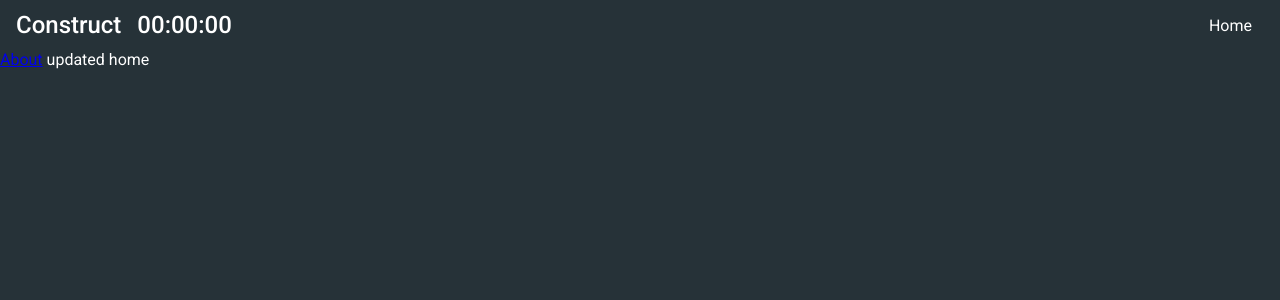
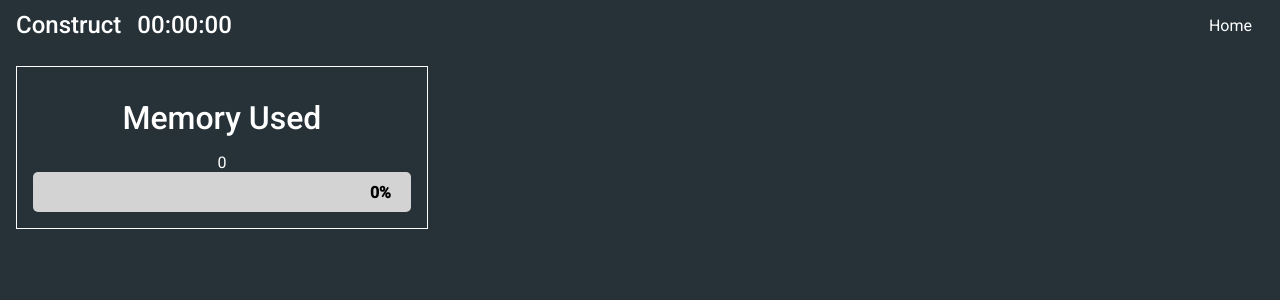
Before and after one commit to MichealPearce/potential-memory, a Vue app in the folder client/: page / in a window 1280 px wide. Shown: the top 300 px of the page. Built offline with nearby package versions, Linux system fonts and the light colour scheme; no server answers.

Commit message:
Style #1 - added Memory usage component

```diff
--- /dev/null
+++ b/client/src/components/Data/Memory.vue
@@ -0,0 +1,49 @@
+<script lang="ts">
+import { toNumber } from '@vue/shared'
+import { computed, defineComponent } from 'vue'
+import { formatBytes, useState } from '../../includes/functions'
+
+export default defineComponent({
+	name: 'DataMemory',
+})
+</script>
+
+<script lang="ts" setup>
+const state = useState()
+
+const mem = computed(() => {
+	return state.dynamic.mem
+})
+
+const memUsed = computed(() => {
+	if (!mem.value) return 0
+	return `${formatBytes(mem.value.active)} / ${formatBytes(mem.value.total)}`
+})
+
+const percentageUsed = computed<number>(() => {
+	if (!mem.value) {
+		return 0
+	}
+	const percentage = (mem.value.active / mem.value.total) * 100
+	return toNumber(percentage.toFixed(2))
+})
+</script>
+
+<template>
+	<div class="data-memory">
+		<h1>Memory Used</h1>
+		{{ memUsed }}
+		<ProgressBar :percentage="percentageUsed" />
+	</div>
+</template>
+
+<style lang="scss" scoped>
+.data-memory {
+	@include flex(column, center, center);
+	width: 33%;
+	font-weight: 400;
+	border: 1px solid white;
+
+	padding: 1em;
+}
+</style>
--- /dev/null
+++ b/client/src/components/ProgressBar.vue
@@ -0,0 +1,59 @@
+<script lang="ts">
+import { computed, defineComponent } from 'vue'
+
+export default defineComponent({
+	name: 'ProgressBar',
+})
+</script>
+
+<script lang="ts" setup>
+const props = defineProps<{
+	percentage: number
+}>()
+
+const percentage = computed(() => `${props.percentage}%`)
+</script>
+
+<template>
+	<div class="progress-bar">
+		<span class="percent">{{ percentage }}</span>
+	</div>
+</template>
+
+<style lang="scss" scoped>
+.progress-bar {
+	@include flex(row, flex-end, center);
+	width: 100%;
+	height: 40px;
+
+	position: relative;
+
+	background-color: lightgray;
+
+	overflow: hidden;
+	border-radius: 5px;
+
+	&::before {
+		content: '';
+		position: absolute;
+		top: 0;
+		left: 0;
+		width: v-bind(percentage);
+		height: 100%;
+		background-color: #00bfff;
+		transition: width 0.5s ease-in-out;
+	}
+	.percent {
+		padding: 0.25rem;
+
+		margin-right: 1em;
+		z-index: 1;
+
+		background-color: lightgray;
+		color: black;
+		font-weight: bold;
+
+		border-radius: 5px;
+	}
+}
+</style>
--- a/client/src/includes/functions.ts
+++ b/client/src/includes/functions.ts
@@ -12,3 +12,15 @@ export function useSocket(): Socket {
 export function useState(): ClientState {
 	return inject('state') as any
 }
+
+export function formatBytes(bytes: number, decimals = 2) {
+	if (!+bytes) return '0 Bytes'
+
+	const k = 1024
+	const dm = decimals < 0 ? 0 : decimals
+	const sizes = ['Bytes', 'KB', 'MB', 'GB', 'TB', 'PB', 'EB', 'ZB', 'YB']
+
+	const i = Math.floor(Math.log(bytes) / Math.log(k))
+
+	return `${parseFloat((bytes / Math.pow(k, i)).toFixed(dm))} ${sizes[i]}`
+}
--- a/client/src/main.ts
+++ b/client/src/main.ts
@@ -21,7 +21,7 @@ const state = reactive({
 	dynamic: {},
 }) as ClientState
 
-const socket = io('http://localhost:3001')
+const socket = io('http://localhost:4001')
 
 socket.on('static', (data: any) => {
 	console.log('static updated')
--- a/client/src/pages/index.vue
+++ b/client/src/pages/index.vue
@@ -15,13 +15,15 @@ const mem = computed(() => state.dynamic.mem)
 
 <template>
 	<div class="index-page">
-		<RouterLink to="/about">About</RouterLink>
-		updated home
+		<DataMemory />
 	</div>
 </template>
 
 <style lang="scss" scoped>
 .index-page {
-	height: 10000px;
+	padding: 1em;
+}
+
+.data-memory {
 }
 </style>
--- a/client/src/types/components.d.ts
+++ b/client/src/types/components.d.ts
@@ -10,8 +10,10 @@ declare module '@vue/runtime-core' {
     ConstructLayout: typeof import('./../components/Construct/Layout.vue')['default']
     ConstructLink: typeof import('./../components/Construct/Link.vue')['default']
     ConstructPage: typeof import('./../components/Construct/Page.vue')['default']
+    DataMemory: typeof import('./../components/Data/Memory.vue')['default']
     HelloWorld: typeof import('./../components/HelloWorld.vue')['default']
     NavigationMain: typeof import('./../components/Navigation/Main.vue')['default']
+    ProgressBar: typeof import('./../components/ProgressBar.vue')['default']
     RouterLink: typeof import('vue-router')['RouterLink']
     RouterView: typeof import('vue-router')['RouterView']
   }
```
